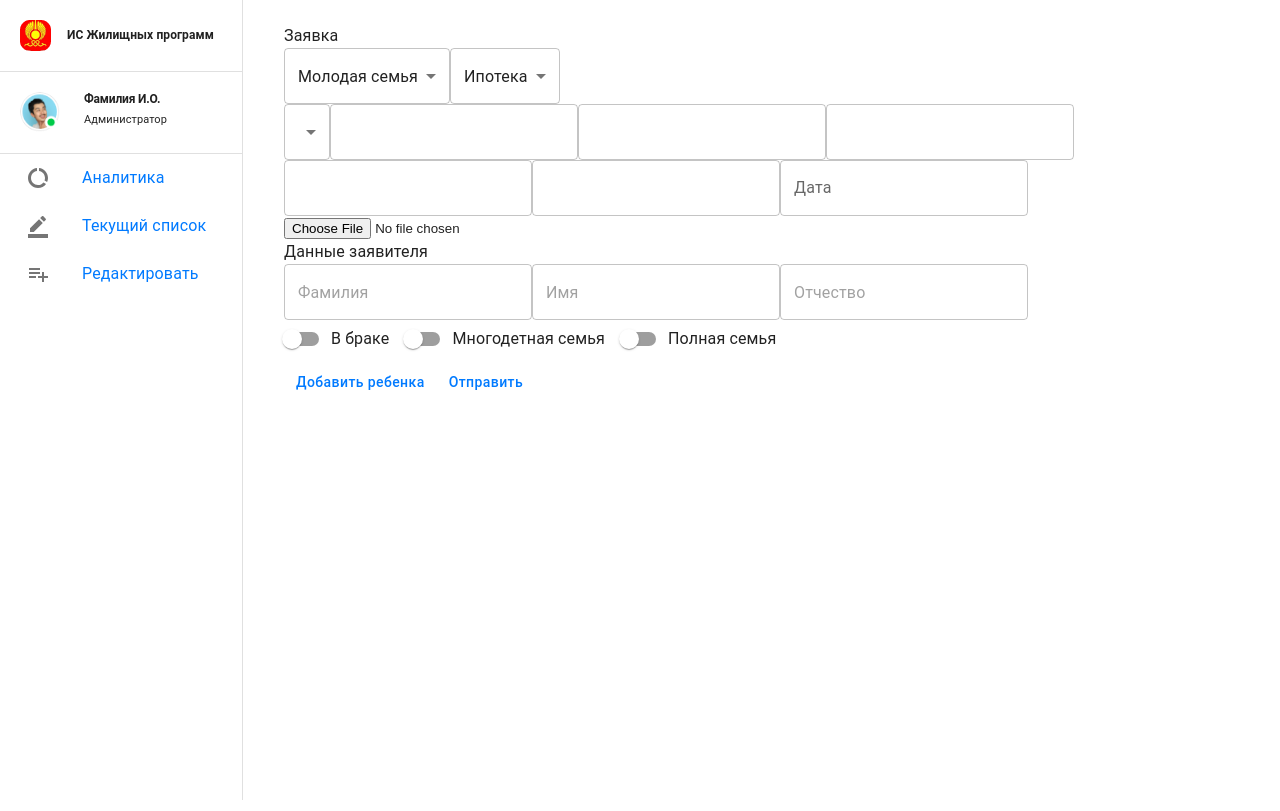
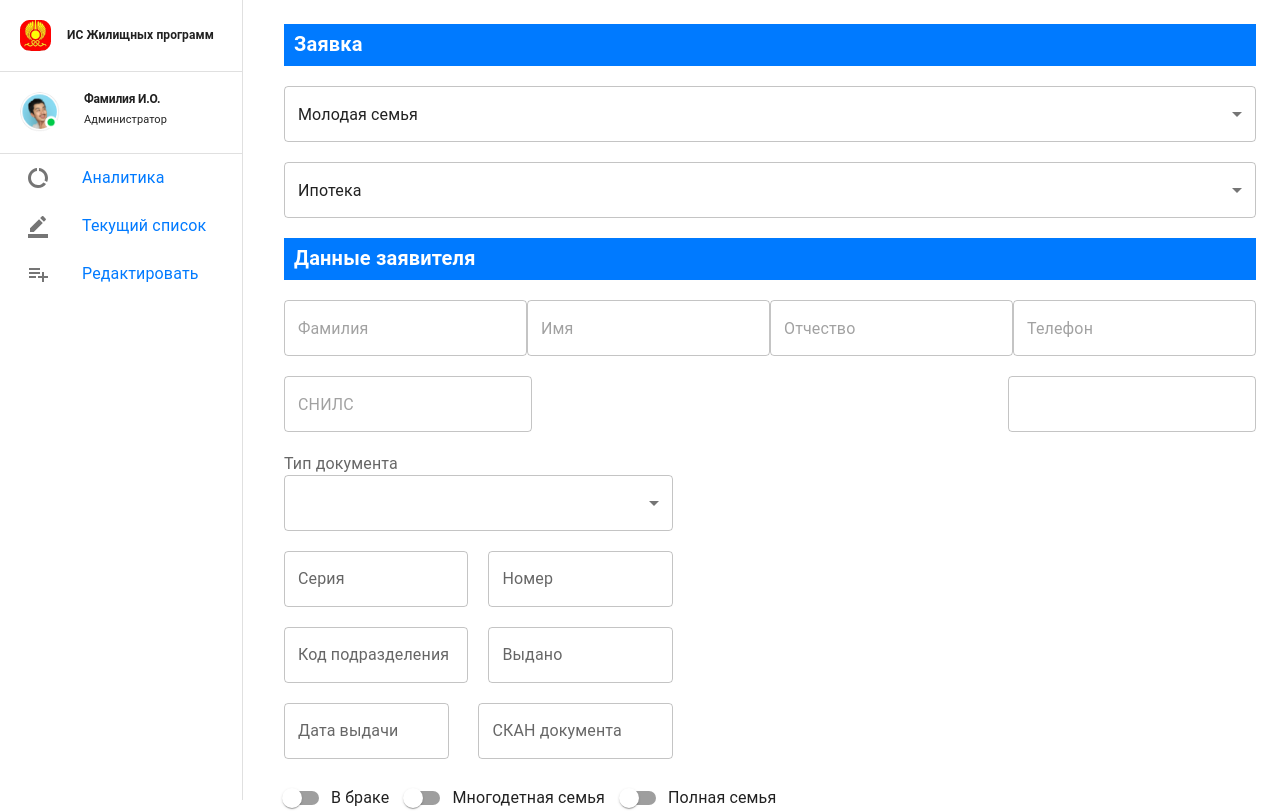
Before and after one commit to Ondar222/housing__admin, a React (Vite) app: page /edit in a window 1280 px wide. Shown: the top 811 px of the page. Built offline with nearby package versions, Linux system fonts and the light colour scheme.

Commit message:
edit page layout completed

```diff
--- a/src/components/ApplicationForm/ApplicationForm.tsx
+++ b/src/components/ApplicationForm/ApplicationForm.tsx
@@ -4,10 +4,10 @@ import { ApplicationFormI } from "../../types/Application"
 
 const ApplicationForm: FC<ApplicationFormI> = ({ register }) => {
     return (
-        <Box>
-            <Box>
-                <Typography>Заявка</Typography>
-            </Box>
+        <Box sx={{display: "flex", flexDirection: "column", gap :"20px"}}>
+
+                <Typography sx={{fontWeight: "bold", fontSize: "20px",padding: "5px 10px", background: "#007AFF", color: "#FFF", height: "42px"}}>Заявка</Typography>
+
             <Select
                 defaultValue={"mortgage"}
                 placeholder="Жилищная программа"
--- a/src/components/DocumentForm/PassportForm.tsx
+++ b/src/components/DocumentForm/PassportForm.tsx
@@ -1,39 +1,57 @@
-import { Box, MenuItem, Select, TextField } from "@mui/material"
-import { FC } from "react"
-import { PassportFormI } from "../../types/Document"
-import { DatePicker } from "@mui/x-date-pickers"
-import { Controller } from "react-hook-form"
+import { Box, MenuItem, Select, TextField } from "@mui/material";
+import { FC } from "react";
+import { PassportFormI } from "../../types/Document";
+import { DatePicker } from "@mui/x-date-pickers";
+import { Controller } from "react-hook-form";
+import { InputLabel } from "@mui/material";
+import { SelectChangeEvent } from "@mui/material";
+import React from "react";
 
 const PassportForm: FC<PassportFormI> = ({ register, prefix, control }) => {
   return (
-        <Box>
+    <Box sx={{width: "40%"}}>
+      <InputLabel id="demo-simple-select-label">
+        Тип документа
+      </InputLabel>
+      <Box sx={{ display: "flex", flexDirection: "column", gap: "20px", }}>
         <Select {...register(`${prefix}.passport.type`)}>
           <MenuItem value={"passport"}>Паспорт</MenuItem>
           <MenuItem value={"certificate"}>Свидетельство о рождении</MenuItem>
         </Select>
-            <TextField {...register(`${prefix}.passport.series`)} />
-            <TextField {...register(`${prefix}.passport.number`)} />
 
+        <Box sx={{display: "flex", flexDirection: "row", justifyContent: "space-between", gap: "20px",}}>
+          <TextField label="Серия" {...register(`${prefix}.passport.series`)} />
+          <TextField label="Номер" {...register(`${prefix}.passport.number`)} />
+        </Box>
+      <Box sx={{display: "flex", flexDirection: "row", justifyContent: "space-between", gap: "20px"}}>
+          <TextField label="Код подразделения" {...register(`${prefix}.passport.unit_code`)} />
+          <TextField label="Выдано" {...register(`${prefix}.passport.issued_by`)} />
+      </Box>
 
-
-            <TextField />
-            <TextField {...register(`${prefix}.passport.unit_code`)} />
-            <TextField {...register(`${prefix}.passport.issued_by`)} />
+      <Box sx={{display: "flex", flexDirection: "row", justifyContent: "space-between"}}>
+      <Box sx={{display: "flex", flexDirection: "row", justifyContent: "space-between",}}>
         <Controller
           control={control}
           {...register(`${prefix}.passport.issued_date`)}
           render={({ field }) => (
-                    <DatePicker
+            <DatePicker sx={{width: '85%'}}
               {...field}
-                        label="Дата"
+              label="Дата выдачи"
               onChange={(date: Date | null) => field.onChange(date)}
+            />
+          )}
+        />
+      </Box>
 
-                    />
-                )} />
+      <Box sx={{display: "flex", flexDirection: "column", justifyContent: "center",}}>
+          {/* <input type="file" />    */}
+          <TextField label="СКАН документа" {...register(`${prefix}.passport.skan`)} />
+      </Box>
+      </Box>
+      </Box>
 
-            <input type="file" />
     </Box>
-    )
-}
+  );
+};
 
-export { PassportForm }
+export { PassportForm };
--- a/src/components/DocumentForm/SnilsForm.tsx
+++ b/src/components/DocumentForm/SnilsForm.tsx
@@ -1,7 +1,19 @@
-import { Box } from "@mui/material"
+import { Box, MenuItem, TextField } from "@mui/material";
+import { FC } from "react";
+import { PassportFormI } from "../../types/Document";
 
-const SnilsForm = () => {
-    return <Box></Box>
-}
+const SnilsForm: FC<PassportFormI> = ({ register, prefix }) => {
+  return (
+    <Box>
+      <Box sx={{ display: "flex", flexDirection: "row", justifyContent: "space-between", }}>
+        <TextField
+          placeholder="СНИЛС"
+          {...register(`${prefix}.snils.number`)}
+        />
+        <TextField>Загрузить скан</TextField>
+      </Box>
+    </Box>
+  );
+};
 
-export { SnilsForm }
+export { SnilsForm };
--- a/src/components/ParticipantForm/ApplicantForm.tsx
+++ b/src/components/ParticipantForm/ApplicantForm.tsx
@@ -1,28 +1,35 @@
 import { Box, Typography, TextField } from "@mui/material";
 import { FC, useEffect } from "react";
 import { ParticipantFormI } from "../../types/Participant";
+import { SnilsForm } from "../DocumentForm";
+import { PassportForm } from "../DocumentForm";
 
-const ApplicantForm: FC<ParticipantFormI> = ({
-  type,
-  register,
-}) => {
+const ApplicantForm: FC<ParticipantFormI> = ({ prefix, register }) => {
   useEffect(() => {}, []);
 
   return (
-    <Box>
-      <Typography>Данные заявителя</Typography>
-      <TextField
-        placeholder="Фамилия"
-        {...register(`${type}.surname`)}
-      />
-      <TextField
-        placeholder="Имя"
-        {...register(`${type}.name`)}
-      />
-      <TextField
-        placeholder="Отчество"
-        {...register(`${type}.patronymic`)}
-      />
+    <Box sx={{ display: "flex", flexDirection: "column" }}>
+      <Typography
+        sx={{
+          fontWeight: "bold",
+          fontSize: "20px",
+          padding: "5px 10px",
+          background: "#007AFF",
+          color: "#FFF",
+          height: "42px",
+        }}
+      >
+        Данные заявителя
+      </Typography>
+      <Box sx={{display: "flex", flexDirection: "row", justifyContent: "space-between", marginTop: "20px"}}>
+      <TextField placeholder="Фамилия" {...register(`${prefix}.surname`)} />
+      <TextField placeholder="Имя" {...register(`${prefix}.name`)} />
+      <TextField placeholder="Отчество" {...register(`${prefix}.patronymic`)} />
+      <TextField placeholder="Телефон" {...register(`${prefix}.phone`)} />
+      </Box>
+      <Box sx={{marginTop: "20px"}}>
+      <SnilsForm prefix={prefix} register={register} />
+      </Box>
     </Box>
   );
 };
--- a/src/components/ParticipantForm/ChildForm.tsx
+++ b/src/components/ParticipantForm/ChildForm.tsx
@@ -1,31 +1,82 @@
 import { Box, Typography, TextField, Button } from "@mui/material";
 import { FC, useEffect } from "react";
 import { ChildFormI } from "../../types/Participant";
+import { PassportForm } from "../DocumentForm";
+import {
+  RegisterOptions,
+  FieldValues,
+  UseFormRegisterReturn,
+} from "react-hook-form";
+import DeleteIcon from "@mui/icons-material/Delete";
+import { SnilsForm } from "../DocumentForm";
 
 const ChildForm: FC<ChildFormI> = ({
-  type,
+  prefix,
   register,
   childIndex,
-  onDelete
+  onDelete,
+  control,
 }) => {
   useEffect(() => {}, []);
 
   return (
     <Box>
-      <Typography>Данные ребенка</Typography>
+    <Box
+      sx={{
+        display: "flex",
+        flexDirection: "column",
+        gap: "20px"
+      }}
+    >
+      <Typography
+        sx={{
+          fontWeight: "bold",
+          fontSize: "20px",
+          padding: "5px 10px",
+          background: "#007AFF",
+          color: "#FFF",
+          height: "42px",
+        }}
+      >
+        Данные ребенка
+      </Typography>
+
+      <Box sx={{display: "flex", flexDirection: "row", justifyContent: "space-between", marginTop: "20px"}}>
       <TextField
         placeholder="Фамилия"
-        {...register(`${type}[${childIndex}].surname`)}
+        {...register(`${prefix}[${childIndex}].surname`)}
       />
       <TextField
         placeholder="Имя"
-        {...register(`${type}[${childIndex}].name`)}
+        {...register(`${prefix}[${childIndex}].name`)}
       />
       <TextField
         placeholder="Отчество"
-        {...register(`${type}[${childIndex}].patronymic`)}
+        {...register(`${prefix}[${childIndex}].patronymic`)}
       />
-      <Button onClick={() => onDelete(childIndex)}>Удалить форму</Button>
+      </Box>
+
+      {/* <TextField
+        placeholder="СНИЛС"
+        {...register(`${prefix}[${childIndex}].snils`)}
+      /> */}
+
+      <SnilsForm prefix={prefix} register={register} />
+      <Box sx={{display: 'flex', flexDirection: "row"}}>
+      <PassportForm
+        prefix={`${prefix}[${childIndex}]`}
+        register={register}
+        control={control}
+
+      />
+      </Box>
+      <Button
+        sx={{ display: "block", flexDirection: "column", justifyContent: "center", background: "#007AFF", color: "#FFF", height: "40px", width: '40px' }}
+        onClick={() => onDelete(childIndex)}
+      >
+        <DeleteIcon />
+      </Button>
+    </Box>
     </Box>
   );
 };
--- a/src/components/ParticipantForm/ParticipantForm.tsx
+++ b/src/components/ParticipantForm/ParticipantForm.tsx
@@ -4,38 +4,38 @@ import { UniversavParticipantFormI, ParticipantType } from "../../types/Particip
 
 
 
-const ParticipantForm: FC<UniversavParticipantFormI> = ({ type, register, childIndex }) => {
+const ParticipantForm: FC<UniversavParticipantFormI> = ({ prefix, register, childIndex }) => {
   const notChild = type != ParticipantType.CHILD;
   return (
     <Box>
       <Typography>
-        {type === ParticipantType.APPLICANT && "Личные данные"}
-        {type === ParticipantType.SPOUSE && "Данные супруга/супруги"}
-        {type === ParticipantType.CHILD && "Данные ребенка"}
+        {prefix === ParticipantType.APPLICANT && "Личные данные"}
+        {prefix === ParticipantType.SPOUSE && "Данные супруга/супруги"}
+        {prefix === ParticipantType.CHILD && "Данные ребенка"}
       </Typography>
       <TextField
         placeholder="Фамилия"
         {...register(
-          `${type}${childIndex != undefined ? `[${childIndex}]` : ""}.surname`
+          `${prefix}${childIndex != undefined ? `[${childIndex}]` : ""}.surname`
         )}
       />
       <TextField
         placeholder="Имя"
         {...register(
-          `${type}${childIndex != undefined ? `[${childIndex}]` : ""}.name`
+          `${prefix}${childIndex != undefined ? `[${childIndex}]` : ""}.name`
         )}
       />
       <TextField
         placeholder="Отчество"
         {...register(
-          `${type}${childIndex != undefined ? `[${childIndex}]` : ""
+          `${prefix}${childIndex != undefined ? `[${childIndex}]` : ""
           }.patronymic`
         )}
       />
       {notChild && (
         <TextField
           placeholder="Номер телефона"
-          {...register(`${type}.phone`)}
+          {...register(`${prefix}.phone`)}
         />
       )}
       {notChild && (
--- a/src/components/ParticipantForm/SpouseForm.tsx
+++ b/src/components/ParticipantForm/SpouseForm.tsx
@@ -1,26 +1,36 @@
 import { Box, Typography, TextField } from "@mui/material";
 import { FC } from "react";
 import { SpouseFormI } from "../../types/Participant";
+import { SnilsForm } from "../DocumentForm";
+import {
+  RegisterOptions,
+  FieldValues,
+  UseFormRegisterReturn,
+} from "react-hook-form";
 
-const SpouseForm: FC<SpouseFormI> = ({
-  type,
-  register
-}) => {
+const SpouseForm: FC<SpouseFormI> = ({ prefix, register }) => {
   return (
-    <Box>
-      <Typography>Данные супруги</Typography>
-      <TextField
-        placeholder="Фамилия"
-        {...register(`${type}.surname`)}
-      />
-      <TextField
-        placeholder="Имя"
-        {...register(`${type}.name`)}
-      />
-      <TextField
-        placeholder="Отчество"
-        {...register(`${type}.patronymic`)}
-      />
+    <Box
+      sx={{
+        display: "flex",
+        flexDirection: "column",
+        gap: "20px"
+      }}
+    >
+      <Typography
+        sx={{fontWeight: "bold", fontSize: "20px",padding: "5px 10px", background: "#007AFF", color: "#FFF", height: "42px"}}
+      >
+        Данные супруга(-ги)
+      </Typography>
+      <Box sx={{display: "flex", flexDirection: "row", justifyContent: "space-between"}}>
+
+      <TextField placeholder="Фамилия" {...register(`${prefix}.surname`)} />
+      <TextField placeholder="Имя" {...register(`${prefix}.name`)} />
+      <TextField placeholder="Отчество" {...register(`${prefix}.patronymic`)} />
+      <TextField placeholder="Телефон" {...register(`${prefix}.phone`)} />
+      </Box>
+      <SnilsForm prefix={prefix} register={register} />
+
     </Box>
   );
 };
--- a/src/components/SpousesDetails/SpousesDetalis.tsx
+++ b/src/components/SpousesDetails/SpousesDetalis.tsx
@@ -3,7 +3,6 @@ import Grid from '@mui/material/Unstable_Grid2';
 import TextField from '@mui/material/TextField';
 import "react-datepicker/dist/react-datepicker.css";
 import { Typography } from '@mui/material';
-
 import styles from './Spouses.module.css'
 
 export default function SpousesDetalisComponent(props : any) {
@@ -129,9 +128,8 @@ export default function SpousesDetalisComponent(props : any) {
                                 label="Дата рождения"
                                 placeholder="Введите Дату рождения"
                             />
+                        </Box>
 
-
-                        </Box>
 
                     </Grid>
                 </Grid>
--- a/src/pages/Edit/index.tsx
+++ b/src/pages/Edit/index.tsx
@@ -10,8 +10,10 @@ import { useEffect, useState } from "react";
 import { FamilyForm } from "../../components/FamilyForm";
 import { ParticipantFormData, ParticipantType } from "../../types/Participant";
 import { ApplicationForm } from "../../components/ApplicationForm";
-import { PassportForm } from "../../components/DocumentForm";
+import { PassportForm} from "../../components/DocumentForm";
+import { SnilsForm } from "../../components/DocumentForm";
 import { Layout } from "../../components/Layout";
+import axios from "axios";
 
 export default function EditPage() {
   const [children, setChildren] = useState<Array<number> | undefined>(
@@ -33,15 +35,22 @@ export default function EditPage() {
       surname: values.applicant.surname,
       name: values.applicant.name,
       patronymic: values.applicant.patronymic,
+      snils: 1,
       family: {
         is_marries: values.family.isMarried,
         is_complete: values.family.isComplete,
         is_large: values.family.isLarge,
         family: [],
       },
+
     };
     if (spouse) {
-      data.family.family.push(spouse);
+      console.log(spouse)
+      // @ts-ignore
+      const snils = [{...spouse.snils}]
+
+      // @ts-ignore
+      data.family.family.push({...spouse, snils: snils});
     }
 
     if (Array.isArray(children)) {
@@ -55,18 +64,18 @@ export default function EditPage() {
       data.family.family.push(child);
     });
 
-    console.log(values);
+    console.log(data);
 
-    // await axios
-    //   .post("https://cbr17.rtyva.ru/cms/items/participant", data, {
-    //     headers: {
-    //       Authorization: "Bearer S05SaNBtAYK1xgzj8PKvEVtchmfQCCFx",
-    //     },
-    //   })
-    //   .then((res) => {
-    //     console.log(res);
-    //   })
-    //   .catch((e) => console.error(e));
+    await axios
+      .post("https://cbr17.rtyva.ru/cms/items/participant", data, {
+        headers: {
+          Authorization: "Bearer S05SaNBtAYK1xgzj8PKvEVtchmfQCCFx",
+        },
+      })
+      .then((res) => {
+        console.log(res);
+      })
+      .catch((e) => console.error(e));
   };
 
   const addChild = () =>
@@ -100,15 +109,17 @@ export default function EditPage() {
 
   return (
     <Layout>
-      <form onSubmit={handleSubmit(onSubmit)}>
+      <form onSubmit={handleSubmit(onSubmit)}style={{display: "flex", flexDirection: "column", gap: "20px"}}>
         <ApplicationForm register={register} />
+        <ApplicantForm prefix={ParticipantType.APPLICANT} register={register} />
         <PassportForm register={register} prefix={ParticipantType.APPLICANT} control={control} />
-        <ApplicantForm type={ParticipantType.APPLICANT} register={register} />
         <FamilyForm register={register} />
         {isMarried && (
-          <SpouseForm type={ParticipantType.SPOUSE} register={register} />
+          <SpouseForm prefix={ParticipantType.SPOUSE} register={register} />
         )}
-        <Button onClick={addChild}>Добавить ребенка</Button>
+        {/* <SnilsForm register={register} prefix={ParticipantType.SPOUSE}/> */}
+
+        <Button sx={{display: "flex", background: '#007AFF', color: "#FFF", width: "160px"}} onClick={addChild}>Добавить ребенка</Button>
         {
           children != undefined &&
           children.length > 0 &&
@@ -116,15 +127,19 @@ export default function EditPage() {
             return (
               <ChildForm
                 key={`child_#${item}`}
-                type={ParticipantType.CHILD}
+                prefix={ParticipantType.CHILD}
                 register={register}
                 childIndex={item}
                 onDelete={deleteChild}
+                control={control}
               />
+
             );
           })
+
         }
-        <Button type="submit">Отправить</Button>
+
+        <Button sx={{display: "flex", background: '#007AFF', color: "#FFF", width: "160px"}}  type="submit">Отправить</Button>
       </form>
     </Layout>
   );
--- a/src/types/Participant.ts
+++ b/src/types/Participant.ts
@@ -1,9 +1,11 @@
 import {UseFormRegister, FieldValues} from "react-hook-form"
+import { IAppForm } from "./Form";
 
 export interface ParticipantFormData {
     surname: string;
     name: string;
     patronymic: string;
+    snils: number;
     family: {
       is_marries: boolean;
       is_complete: boolean;
@@ -19,9 +21,7 @@ export enum ParticipantType {
     CHILD = "child",
 }
 
-export interface ParticipantFormI {
-    register: UseFormRegister<FieldValues>;
-    type: ParticipantType;
+export interface ParticipantFormI extends IAppForm {
 }
 
 export interface SpouseFormI extends ParticipantFormI { }
```
Also changed, not shown: src/components/LayoutSidebar/LayoutSidebar.tsx (+4 -4 lines). Lines whose indentation alone changed are shown as unchanged.
